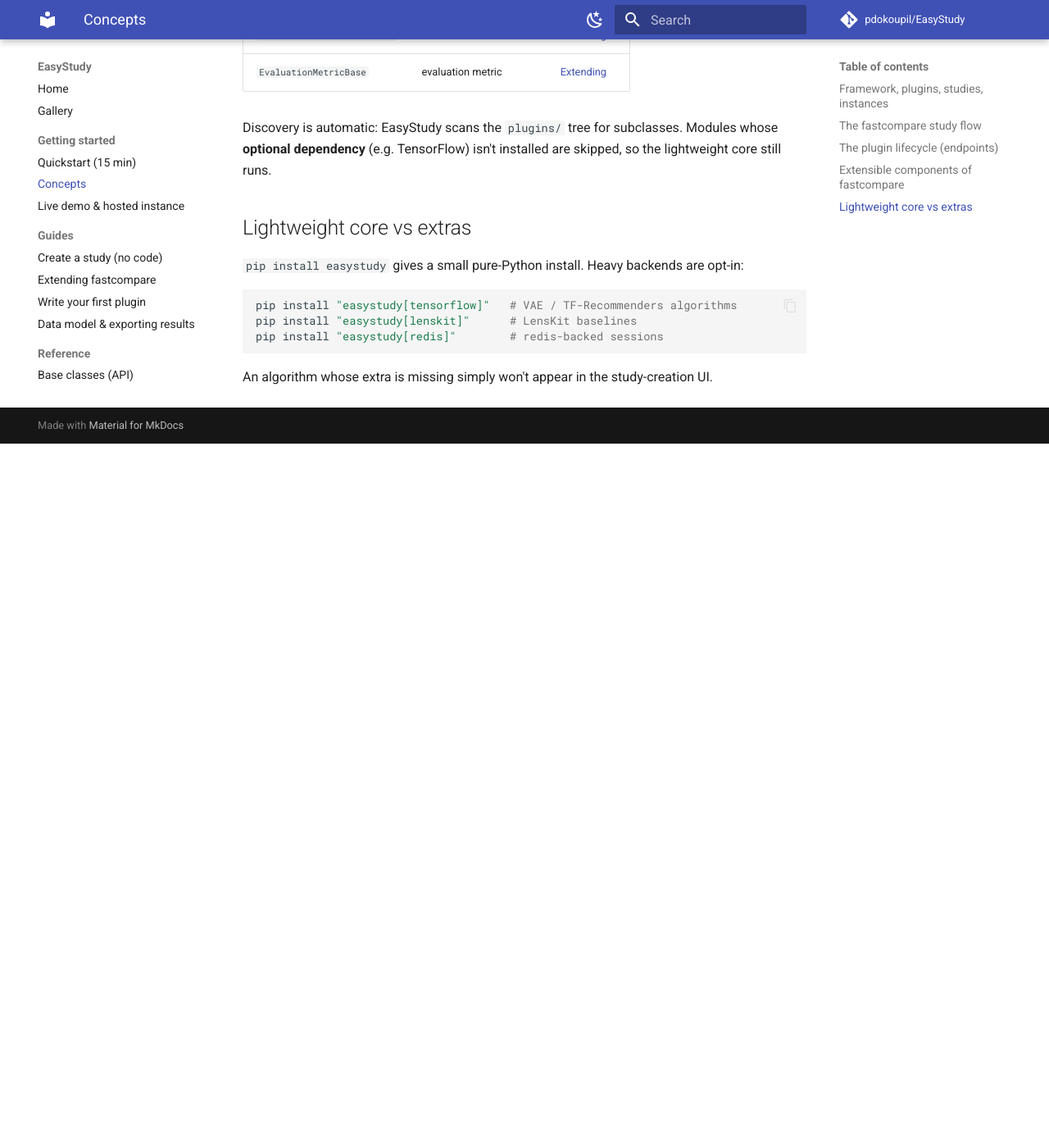
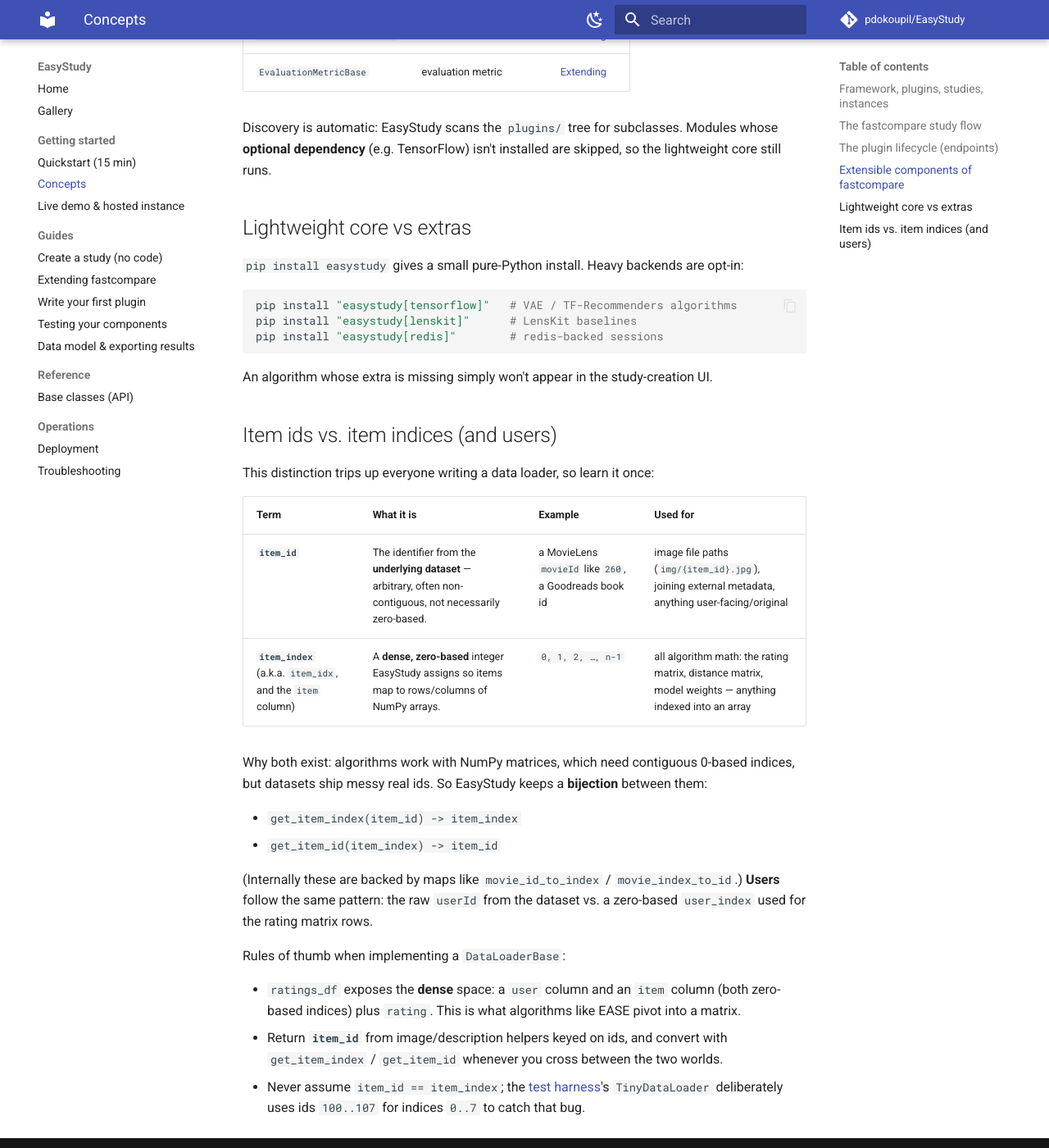
Before and after one commit to pdokoupil/EasyStudy, an MkDocs documentation site: the page built from docs/concepts.md, in a window 1280 px wide and 1400 px high, scrolled down 1823 px. Shown: the whole window at 82% size. Built offline with MkDocs 1.6.1 and Material for MkDocs 9.7.7, drawn with Linux system fonts in a browser that asks for light colours; comment, search, counter and statistics services are not loaded; before the commit the page ends 2364 px from its top, so only the background shows below that.

Commit message:
tests+docs: download-free contract harness for custom components + item_id/index docs
- server/tests/contracts.py: TinyDataLoader (in-memory 6x8 DataLoaderBase, ids 100..107
  for indices 0..7 to expose the id-vs-index gotcha) + assert_{algorithm,dataloader,
  elicitation,metric}_contract helpers. Lets students validate a component WITHOUT the UI.
- server/tests/test_contracts.py: runs the shipped EASE + TinyDataLoader through the
  contracts; needs no dataset so it runs in CI (suite now 5 passed / 3 skipped).
- docs/testing-components.md: how to test your own algorithm/loader/elicitation/metric.
- docs/concepts.md: canonical "item_id vs item_index (and users)" explanation.

````diff
--- a/docs/concepts.md
+++ b/docs/concepts.md
@@ -73,3 +73,31 @@
 ```
 
 An algorithm whose extra is missing simply won't appear in the study-creation UI.
+
+## Item ids vs. item indices (and users)
+
+This distinction trips up everyone writing a data loader, so learn it once:
+
+| Term | What it is | Example | Used for |
+|------|-----------|---------|----------|
+| **`item_id`** | The identifier from the **underlying dataset** — arbitrary, often non-contiguous, not necessarily zero-based. | a MovieLens `movieId` like `260`, a Goodreads book id | image file paths (`img/{item_id}.jpg`), joining external metadata, anything user-facing/original |
+| **`item_index`** (a.k.a. `item_idx`, and the `item` column) | A **dense, zero-based** integer EasyStudy assigns so items map to rows/columns of NumPy arrays. | `0, 1, 2, …, n-1` | all algorithm math: the rating matrix, distance matrix, model weights — anything indexed into an array |
+
+Why both exist: algorithms work with NumPy matrices, which need contiguous 0-based indices, but
+datasets ship messy real ids. So EasyStudy keeps a **bijection** between them:
+
+- `get_item_index(item_id) -> item_index`
+- `get_item_id(item_index) -> item_id`
+
+(Internally these are backed by maps like `movie_id_to_index` / `movie_index_to_id`.) **Users** follow
+the same pattern: the raw `userId` from the dataset vs. a zero-based `user_index` used for the rating
+matrix rows.
+
+Rules of thumb when implementing a `DataLoaderBase`:
+
+- `ratings_df` exposes the **dense** space: a `user` column and an `item` column (both zero-based
+  indices) plus `rating`. This is what algorithms like EASE pivot into a matrix.
+- Return **`item_id`** from image/description helpers keyed on ids, and convert with `get_item_index` /
+  `get_item_id` whenever you cross between the two worlds.
+- Never assume `item_id == item_index`; the [test harness](testing-components.md)'s `TinyDataLoader`
+  deliberately uses ids `100..107` for indices `0..7` to catch that bug.
--- a/mkdocs.yml
+++ b/mkdocs.yml
@@ -57,6 +57,7 @@
       - Create a study (no code): create-a-study.md
       - Extending fastcompare: extending.md
       - Write your first plugin: first-plugin.md
+      - Testing your components: testing-components.md
       - Data model & exporting results: data-model.md
   - Reference:
       - Base classes (API): api.md
````
Also changed, not shown: docs/testing-components.md (added, +78 -0 lines), 2 other files.
